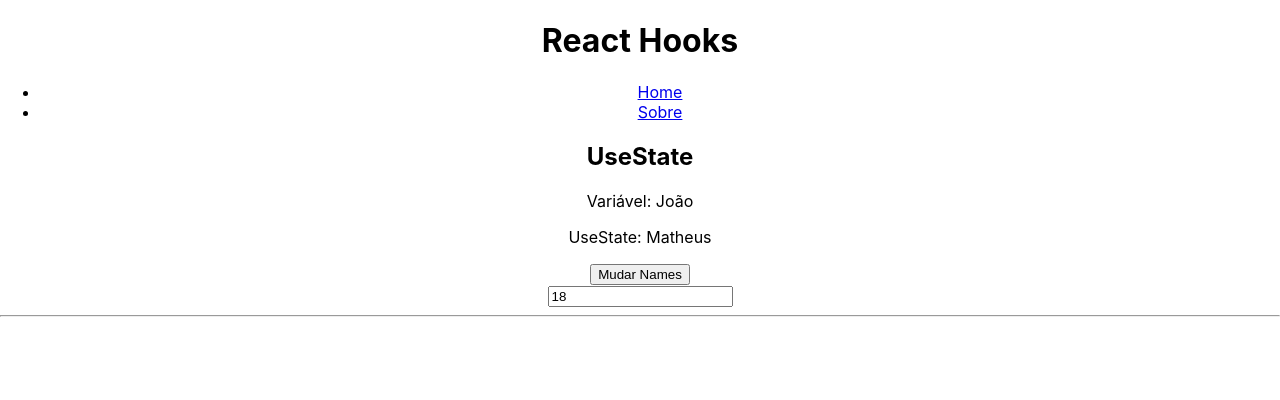
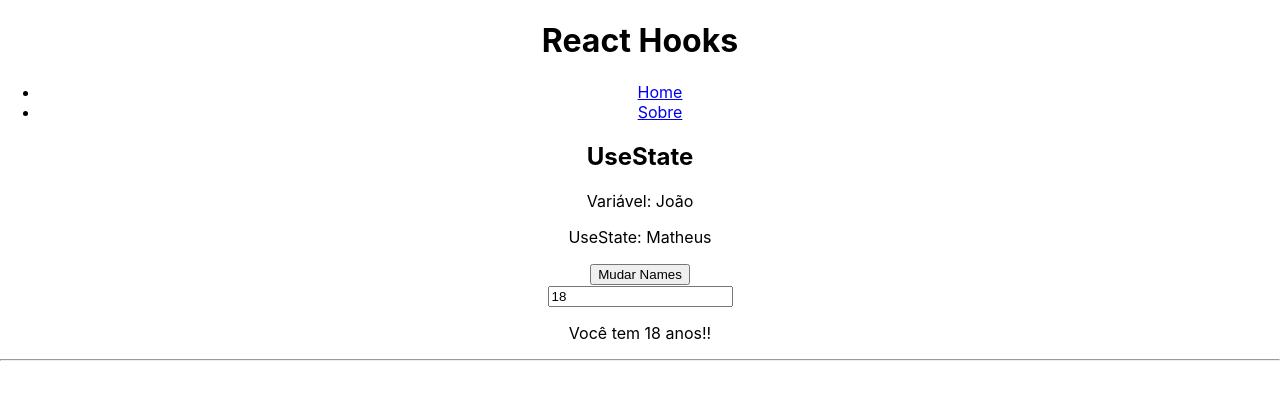
Before and after one commit to TArauujo/reacthooksRev, a React (Create React App) app: page / in a window 1280 px wide. Shown: the top 400 px of the page. Built offline with nearby package versions, Linux system fonts and the light colour scheme.

Commit message:
UseState

```diff
--- a/src/components/HookUseState.js
+++ b/src/components/HookUseState.js
@@ -32,6 +32,8 @@ const HookUseState = () => {
         <form action="">
           <input type="text" value={age} onChange = {(e) => setAge(e.target.value)}/>
         </form>
+
+        <p>Você tem {age} anos!!</p>
         <hr />
     </div>
   )
```
